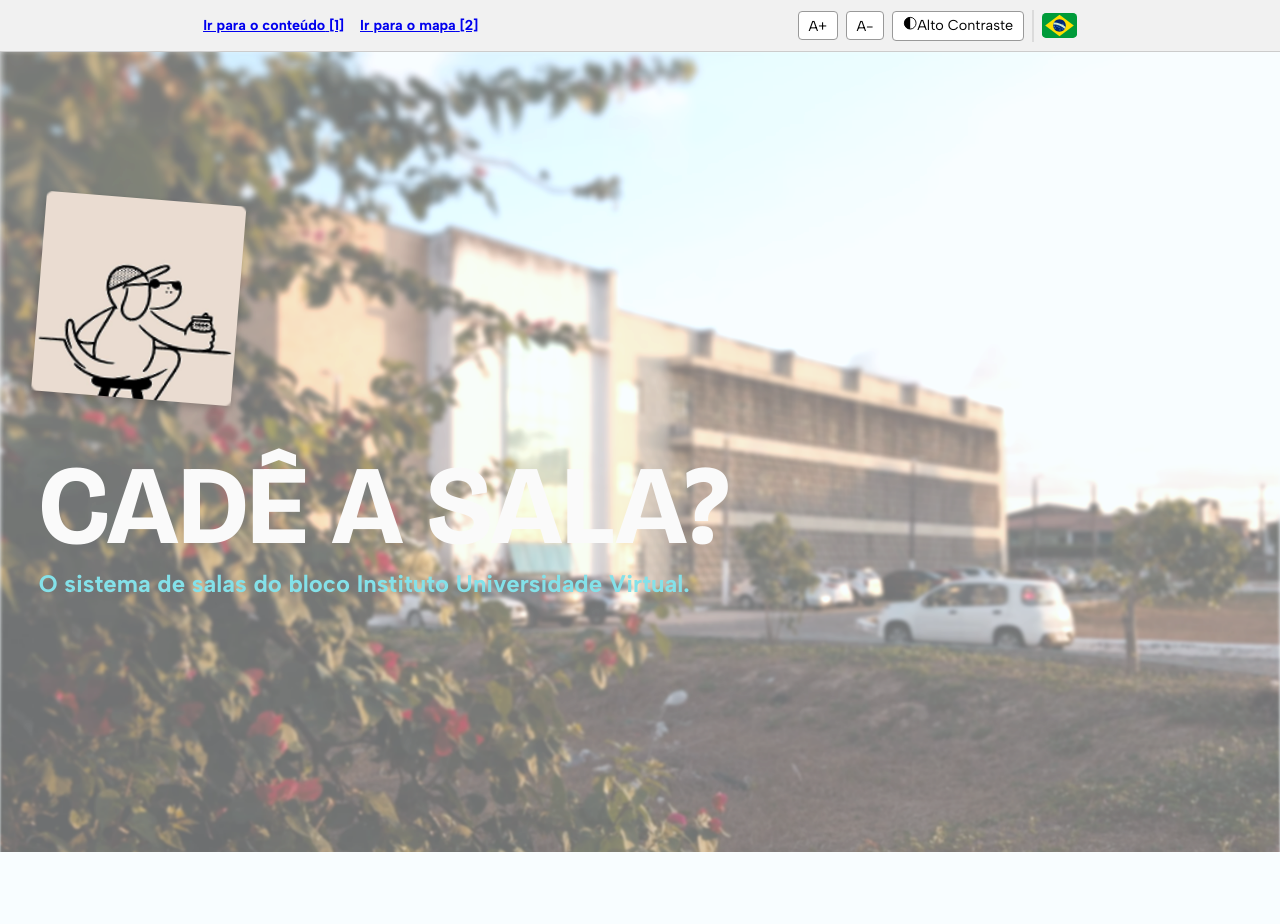
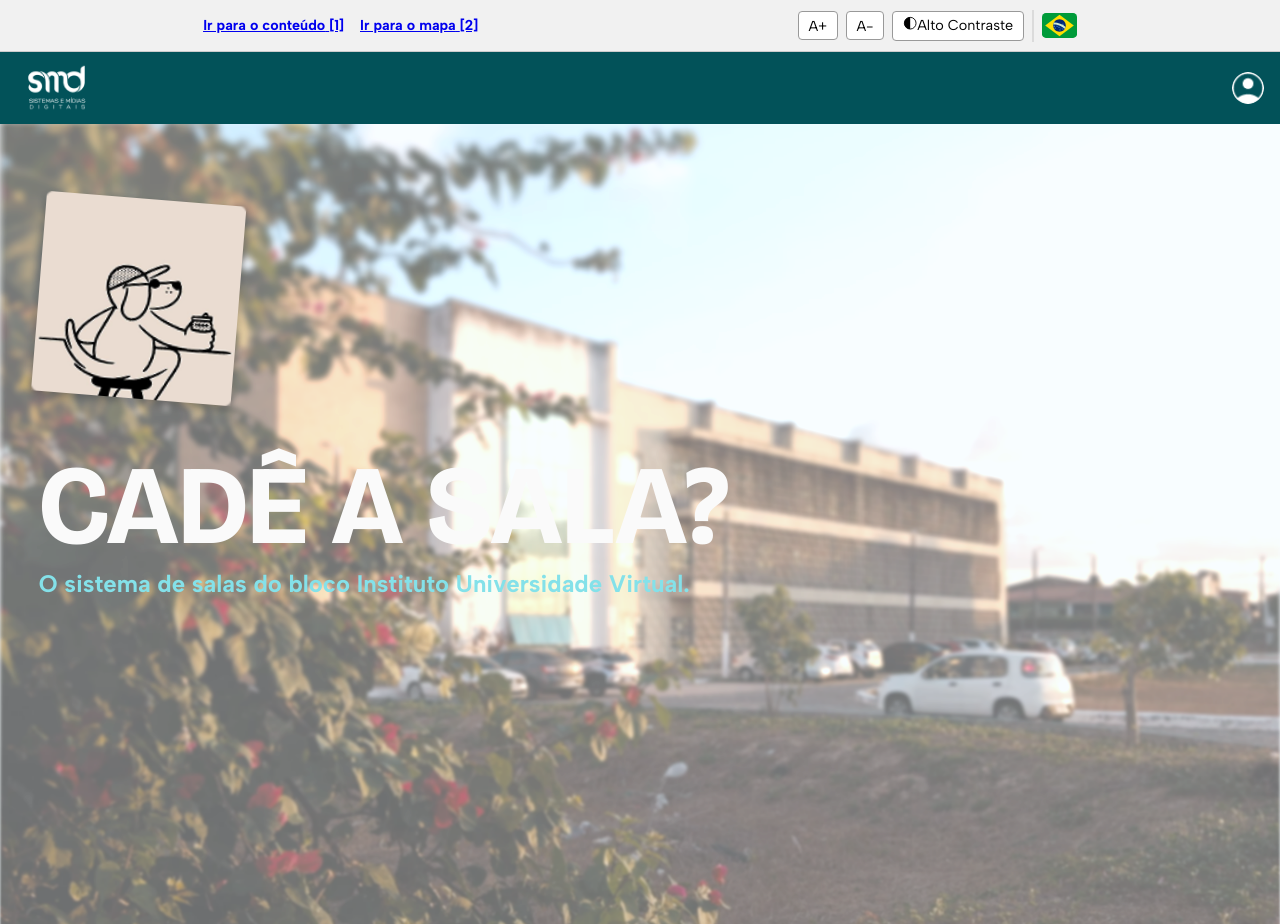
Before and after one commit to TheBugs-io/cadeasala-front, a React (Vite) app: page / in a window 1280 px wide. Before the commit the page ends 852 px from the top, so only its background shows below. Built offline with nearby package versions, Linux system fonts and the light colour scheme; no server answers.

Commit message:
feat: passing header in layout and context auth

```diff
--- a/src/app/Components/Layout.jsx
+++ b/src/app/Components/Layout.jsx
@@ -1,17 +1,17 @@
-import { Outlet } from "react-router-dom"
+import { Outlet } from "react-router-dom";
 import AccessibilityBar from "../Components/AcessibilityBar";
-/* import Header from "../Header/Header"
-import Footer from "../Footer/Footer" */
+import Header from "./Header";
+/* import Footer from "../Footer/Footer" */
 
 const Layout = () => {
-    return (
-        <>
-                <AccessibilityBar />
-{/*             <Header />
- */}            <Outlet />
-{/*             <Footer />
- */}        </>
-    )
-}
+  return (
+    <>
+      <AccessibilityBar />
+      <Header />
+      <Outlet />
+      {/* <Footer /> */}
+    </>
+  );
+};
 
 export default Layout;
--- a/src/app/routes/Routes.jsx
+++ b/src/app/routes/Routes.jsx
@@ -14,7 +14,11 @@ import MapaSalas from "../features/SMD-Maps/MapaSalas";
 export const router = createBrowserRouter([
   {
     path: "/",
-    element: <Layout />,
+    element: (
+      <AuthProvider>
+        <Layout />
+      </AuthProvider>
+    ),
     children: [
       {
         index: true,
```
